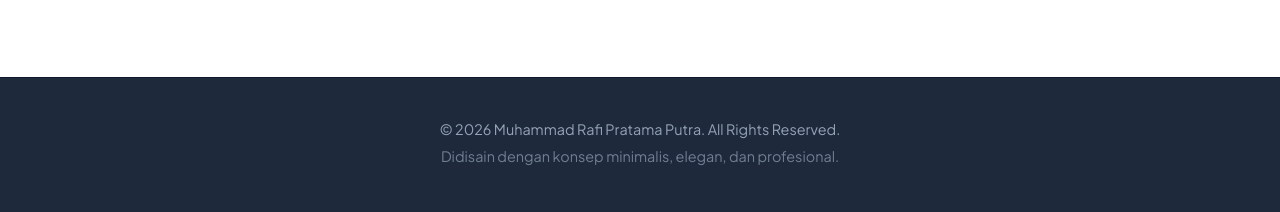
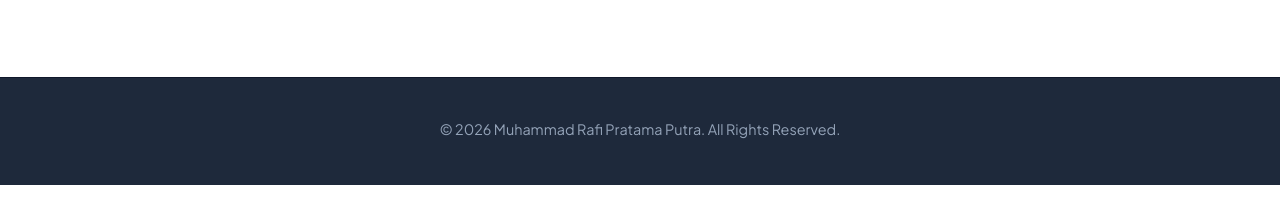
Before and after one commit to rafihq/Portofolio, a plain HTML site: page index.html in a window 1280 px wide. Shown: the part 6885-7097 px from the top of the page. After the commit the page ends 7070 px from the top, so only its background shows below. Drawn offline with Linux system fonts and the light colour scheme.

Commit message:
Update: perubahan minor index

```diff
--- a/index.html
+++ b/index.html
@@ -594,7 +594,6 @@
   <footer class="footer">
     <div class="footer-container">
       <p>&copy; 2026 Muhammad Rafi Pratama Putra. All Rights Reserved.</p>
-      <p class="footer-credit">Didisain dengan konsep minimalis, elegan, dan profesional.</p>
     </div>
   </footer>
 
```
